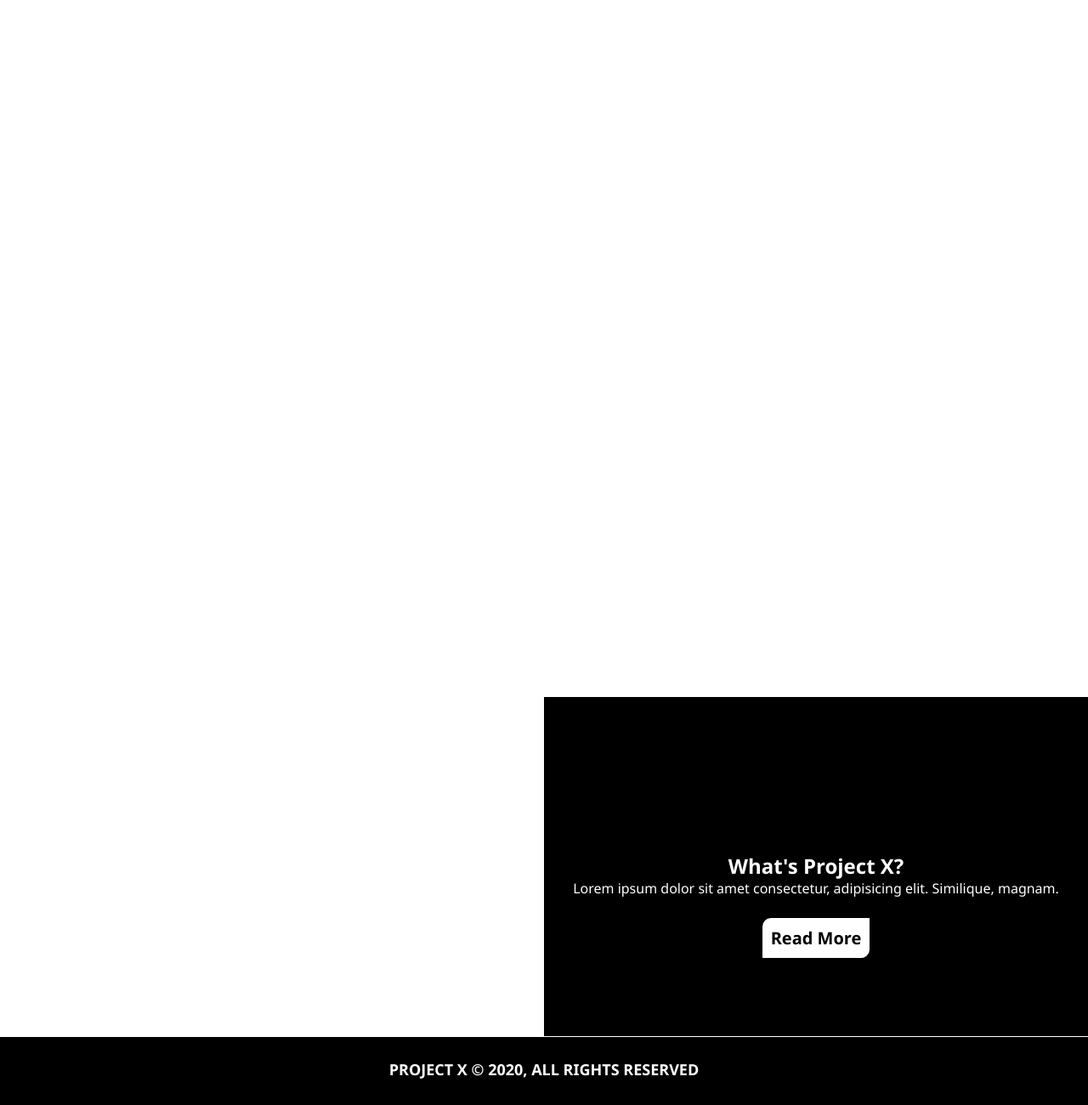
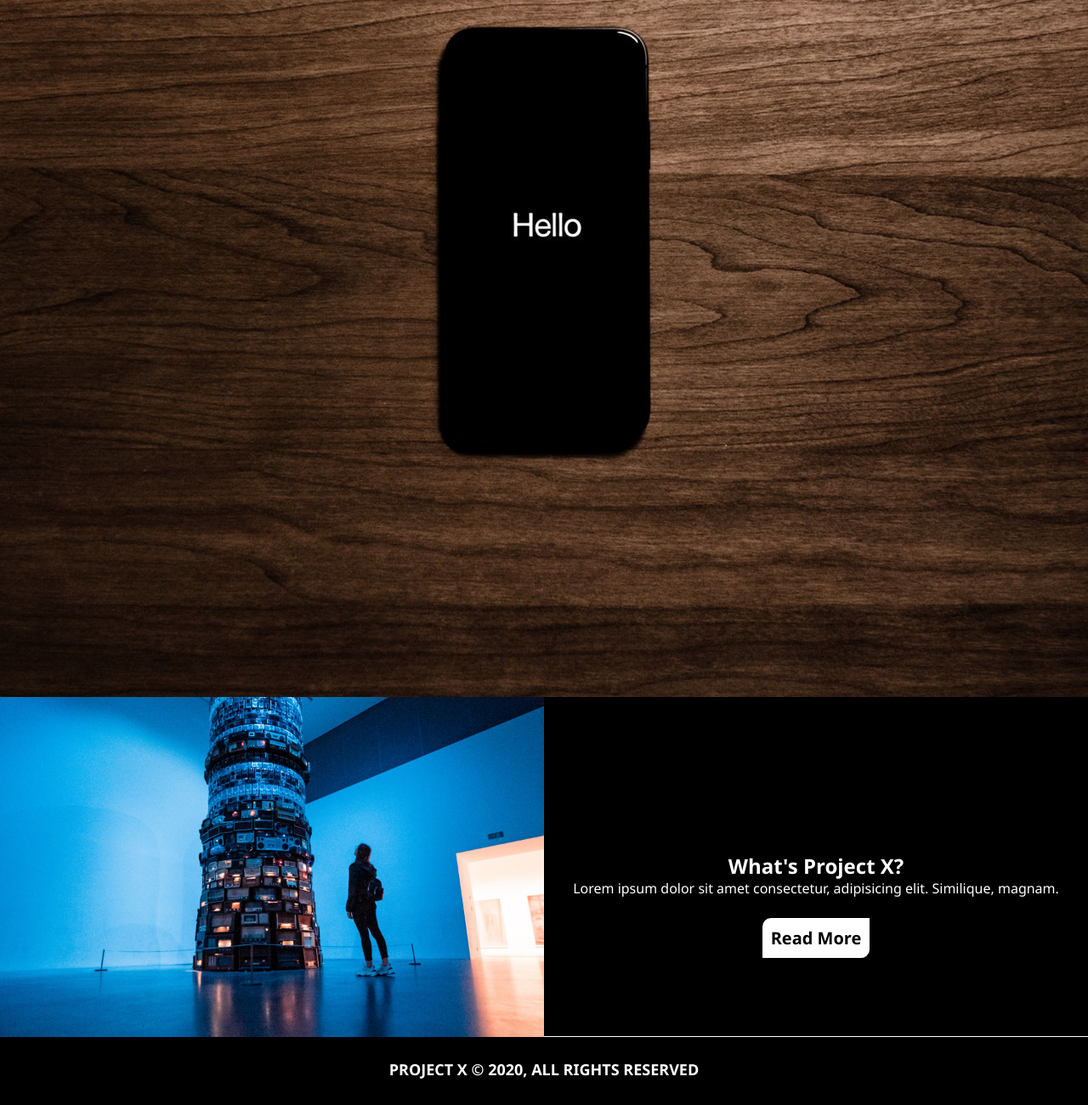
Before and after one commit to everything21/focused21, a plain HTML site: page index.html in a window 1280 px wide. Shown: the part 527-1827 px from the top of the page at 85% size. Drawn offline with Linux system fonts and the light colour scheme.

Commit message:
Update style.css

```diff
--- a/css/style.css
+++ b/css/style.css
@@ -57,7 +57,7 @@
     color: #000;
   }
   #middle{
-      background: url(img/iphone.jpg) no-repeat center center;
+      background: url(../img/iphone.jpg) no-repeat center center;
       height: 1280px;
   }
   #middle .middle-content{
@@ -88,7 +88,7 @@
   #info-content .info-image{
       float: left;
       width: 50%;
-      background: url(img/aboutproject.jpg) no-repeat center center/cover;
+      background: url(../img/aboutproject.jpg) no-repeat center center/cover;
       height: 100%;
   }
   #info-content .second-project{
```
